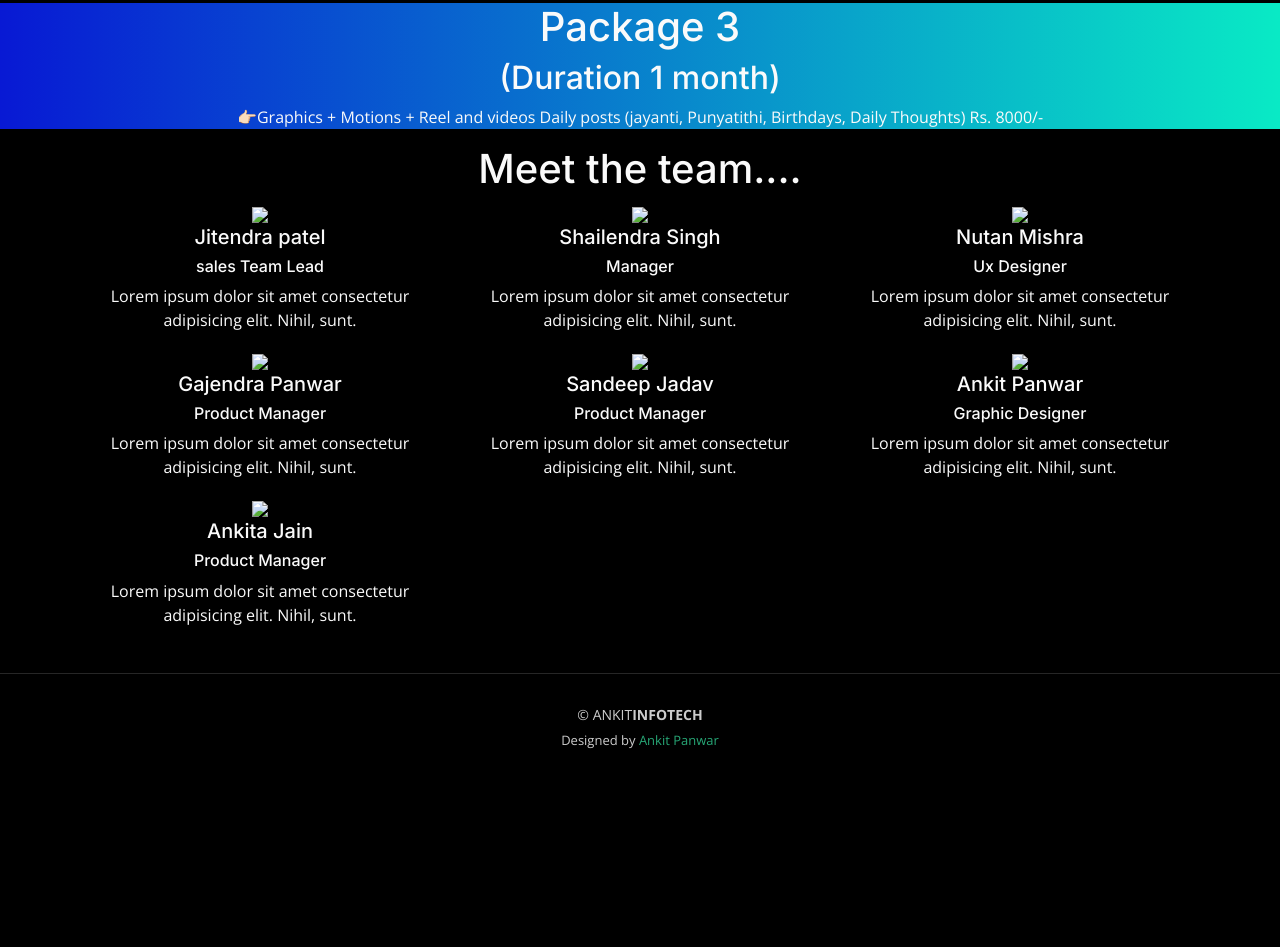
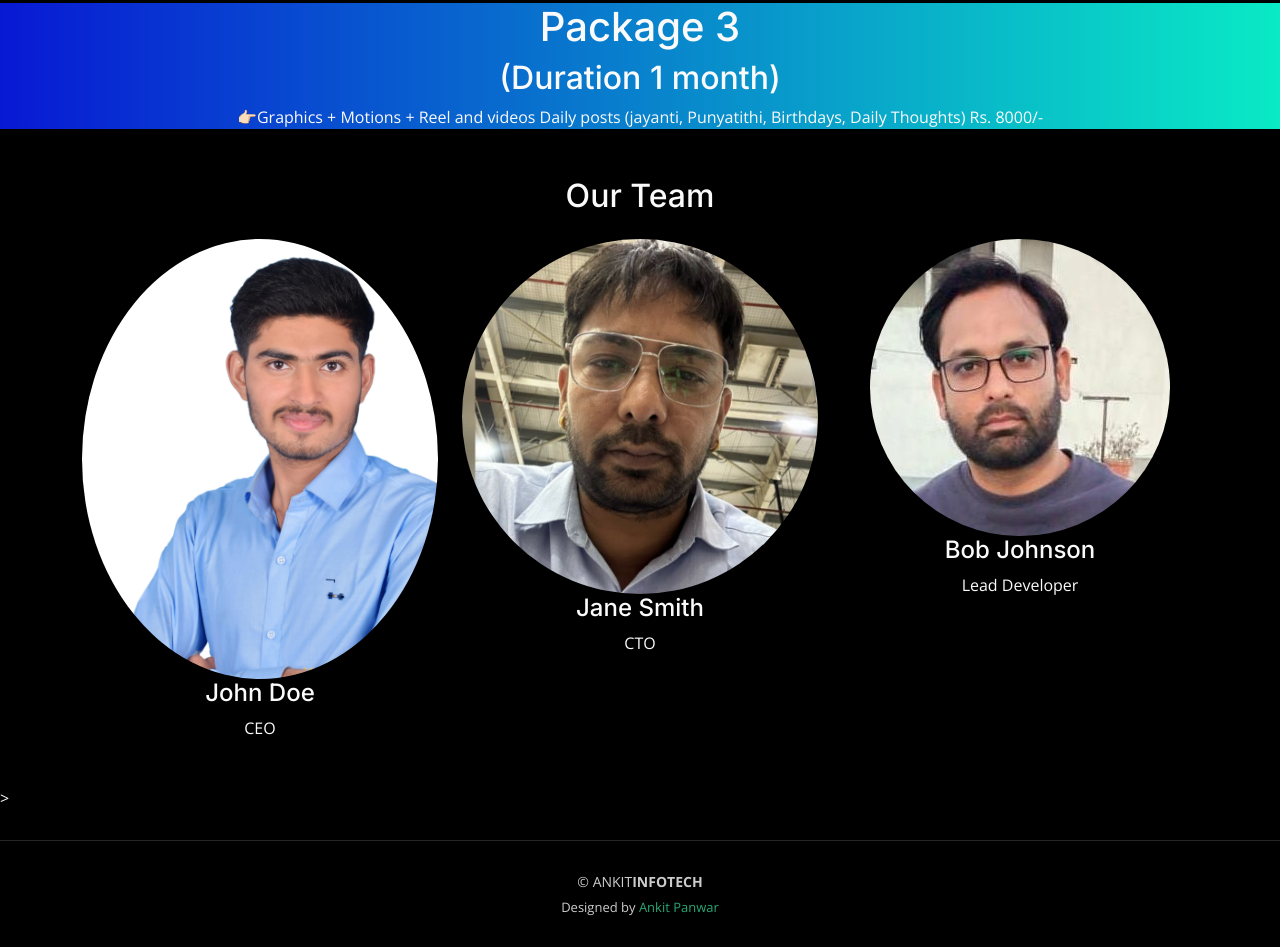
Before and after one commit to ankitpanwar0901/ankitinfotech, a plain HTML site: page index.html in a window 1280 px wide. Shown: the part 1145-2092 px from the top of the page. Before the commit the page ends 1925 px from the top, so only its background shows below. Drawn offline with nearby package versions, Linux system fonts and the light colour scheme.

Commit message:
change done

```diff
--- a/index.html
+++ b/index.html
@@ -157,68 +157,53 @@
     <!-- End #section pakage -->
 
     <!---Meet the team....--->
-<section class="meetTeam" style="text-align: center;">
-  <div class="row">
-    <div class="col-sm-12">
-      <h1>Meet the team....</h1>
-    </div>
-  </div>
-</section>
-<!---Meet the team....--->
-<section class="container teambox" style="text-align: center;">
-  <div class="row teamRow1">
-        <div class="col-sm-4" style="">
-          <img src="img/team/2023-07-27 (5).png" >
-          <h5>Jitendra patel</h5>
-          <h6>sales Team Lead</h6>
-          <p>Lorem ipsum dolor sit amet consectetur adipisicing elit. Nihil, sunt.</p>
+    <style>
+      /* Add your custom styles here */
+      .team-member {
+        text-align: center;
+        margin-bottom: 30px;
+      }
+      .team-member img {
+        max-width: 100%;
+        border-radius: 50%;
+      }
+    </style>
+  </head>
+  <body>
+
+    <div class="container mt-5">
+      <h2 class="text-center mb-4">Our Team</h2>
+
+      <div class="row">
+        <!-- Team Member 1 -->
+        <div class="col-md-4 team-member">
+          <img src="assets/img/akki.jfif" alt="Team Member 1" class="img-fluid">
+          <h4>John Doe</h4>
+          <p>CEO</p>
         </div>
 
-        <div class="col-sm-4">
-          <img src="img/team/2nd.png" >
-          <h5>Shailendra Singh</h5>
-          <h6>Manager</h6>
-          <p>Lorem ipsum dolor sit amet consectetur adipisicing elit. Nihil, sunt.</p>
+        <!-- Team Member 2 -->
+        <div class="col-md-4 team-member">
+          <img src="assets/img/gallery/J SIE.png" alt="Team Member 2" class="img-fluid">
+          <h4>Jane Smith</h4>
+          <p>CTO</p>
         </div>
 
-        <div class="col-sm-4">
-          <img src="img/team/3nd.png" >
-          <h5>Nutan Mishra</h5>
-          <h6>Ux Designer</h6>
-          <p>Lorem ipsum dolor sit amet consectetur adipisicing elit. Nihil, sunt.</p>
+        <!-- Team Member 3 -->
+        <div class="col-md-4 team-member">
+          <img src="assets/img/gallery/G SIE.jfif" alt="Team Member 3" class="img-fluid">
+          <h4>Bob Johnson</h4>
+          <p>Lead Developer</p>
         </div>
-  </div>
+      </div>
 
-  <div class="row teamRow1">
-    <div class="col-sm-4">
-      <img src="img/team/4nd.png">
-      <h5>Gajendra Panwar</h5>
-      <h6>Product Manager</h6>
-      <p>Lorem ipsum dolor sit amet consectetur adipisicing elit. Nihil, sunt.</p>
     </div>
 
-    <div class="col-sm-4">
-      <img src="img/team/5th.png">
-      <h5>Sandeep Jadav</h5>
-      <h6>Product Manager</h6>
-      <p>Lorem ipsum dolor sit amet consectetur adipisicing elit. Nihil, sunt.</p>
-    </div>
-
-    <div class="col-sm-4">
-      <img src="img/team/6th.png">
-      <h5>Ankit Panwar</h5>
-      <h6>Graphic Designer</h6>
-      <p>Lorem ipsum dolor sit amet consectetur adipisicing elit. Nihil, sunt.</p>
-    </div>
-
-    <div class="col-sm-4">
-      <img src="img/team/6th.png">
-      <h5>Ankita Jain</h5>
-      <h6>Product Manager</h6>
-      <p>Lorem ipsum dolor sit amet consectetur adipisicing elit. Nihil, sunt.</p>
-    </div>
-</div>
-</section>
+    <!-- Bootstrap JS and Popper.js -->
+    <script src="https://code.jquery.com/jquery-3.5.1.slim.min.js"></script>
+    <script src="https://cdn.jsdelivr.net/npm/@popperjs/core@2.11.6/dist/umd/popper.min.js"></script>
+    <script src="https://maxcdn.bootstrapcdn.com/bootstrap/4.5.2/js/bootstrap.min.js"></script>
+  </body>>
 
   </main><!-- End #main -->
 
```
Also changed, not shown: assets/img/gallery/ankit.png (added).
